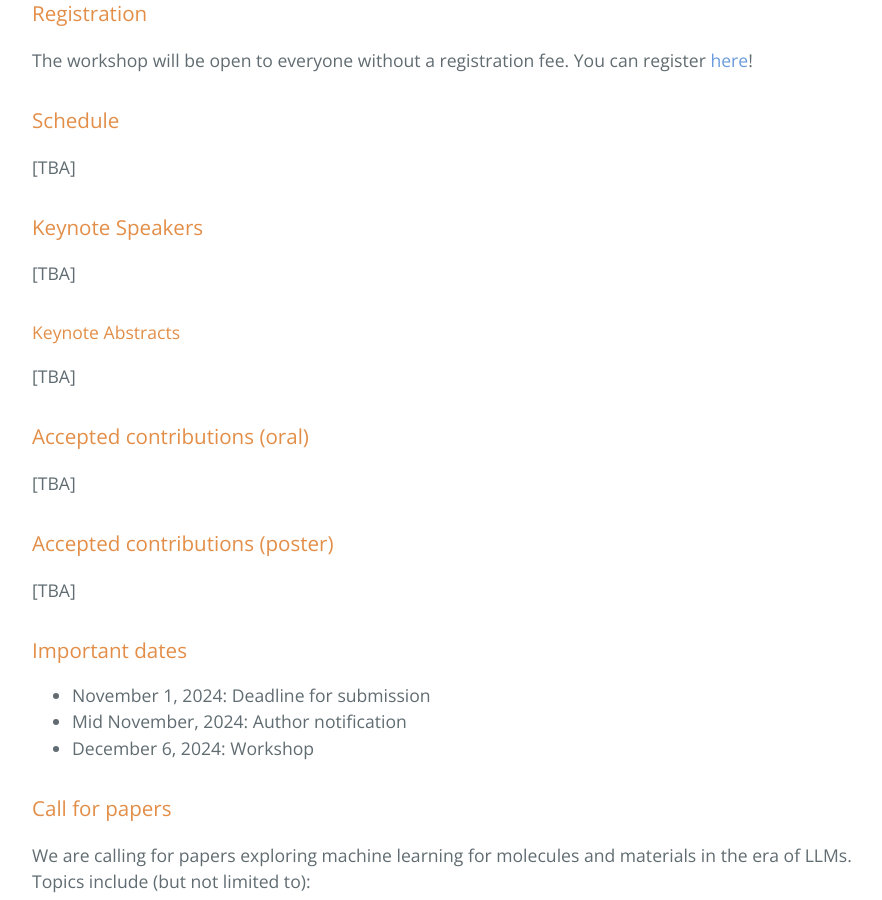
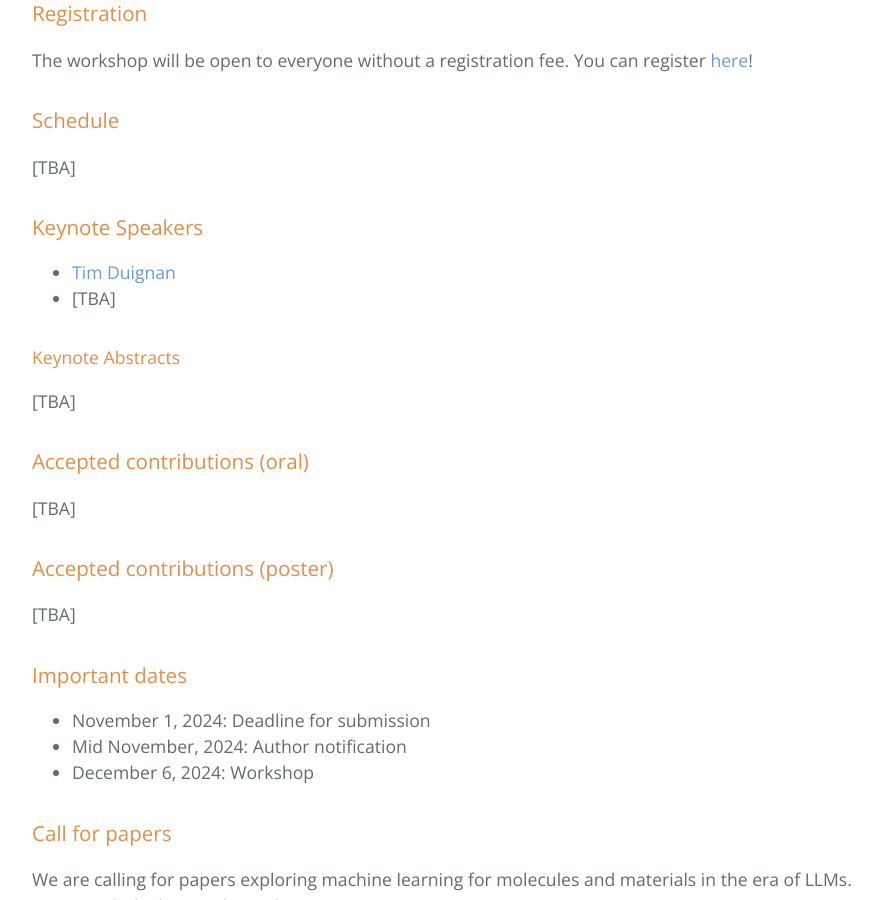
Before and after one commit to moleculediscovery/workshop2024, a Jekyll site: the page built from index.md, in a window 1280 px wide and 900 px high, scrolled down 1249 px. Shown: the whole window, without its empty margins (192-1074 px from the left). Built offline with Jekyll 4.4.1, drawn with Linux system fonts in a browser that asks for light colours; our own code applies the rules of GitHub Pages for plain Markdown files.

Commit message:
Update index.md

```diff
--- a/index.md
+++ b/index.md
@@ -17,7 +17,8 @@ The workshop will be open to everyone without a registration fee. You can regist
 [TBA]
 
 ### Keynote Speakers
-[TBA]
+ - [Tim Duignan](https://about.uq.edu.au/experts/20490)
+ - [TBA]
 
 #### Keynote Abstracts
 [TBA]
```
